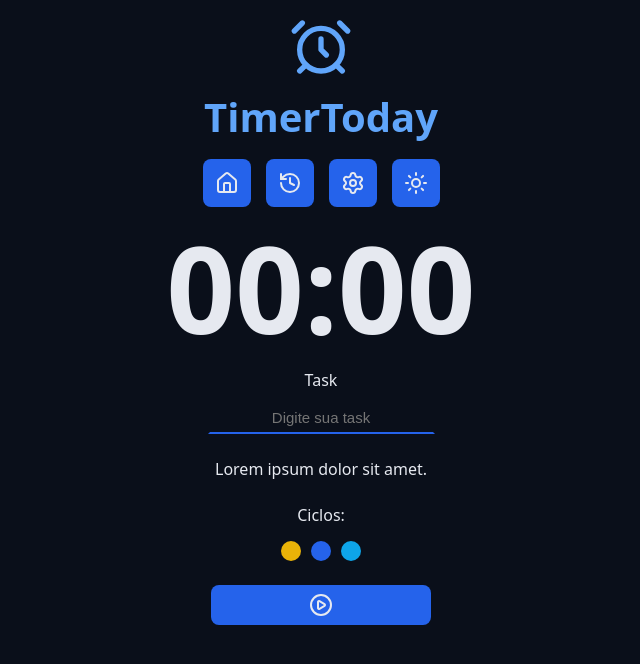
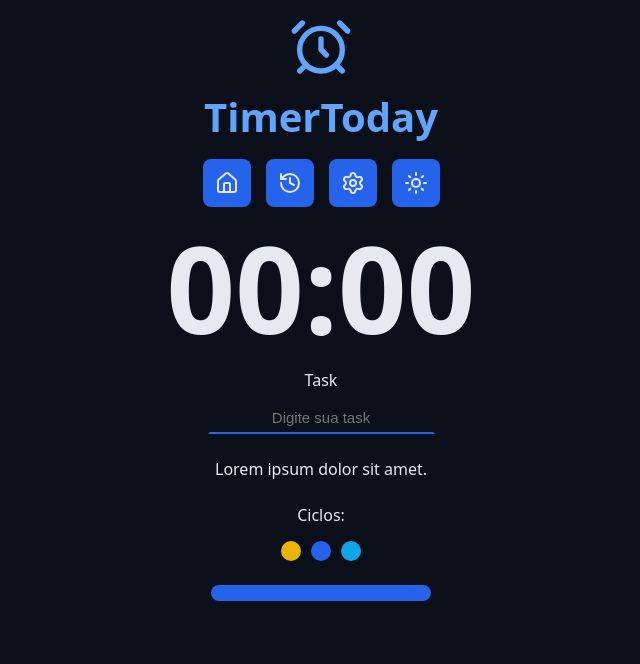
Before and after one commit to caio1213pgm/timerToday, a React (Vite) app: page / in a window 1280 px wide. Shown: the top 664 px of the page, without its empty margins (319-959 px from the left). Built offline with nearby package versions, Linux system fonts and the light colour scheme.

Commit message:
fix: modify structure button, remove verify icon and add new way to check color

```diff
--- a/src/components/Button/Button.module.css
+++ b/src/components/Button/Button.module.css
@@ -1,28 +1,30 @@
-.buttonSubmit {
+.button {
   display: flex;
   justify-content: center;
   align-items: center;
-  background-color: var(--primary);
-  color: var(--text-over-primary);
   min-width: 22rem;
   padding: 0.8rem;
   border: none;
   border-radius: 0.8rem;
+  cursor: pointer;
+  transition: all 0.2s ease-in-out;
 }
 
-.buttonStop {
-  display: flex;
-  justify-content: center;
-  align-items: center;
-  background-color: var(--error);
-  color: var(--text-over-primary);
-  width: 15rem;
-  padding: 1.2rem 2.5rem;
-  border: 0;
-  border-radius: 0.8rem;
+.button:hover {
+  filter: brightness(80%);
 }
 
-.buttonSubmit vsg {
-  width: 2.4rem;
-  height: 2.4rem;
+.button vsg {
+  width: 3.2rem;
+  height: 3.2rem;
 }
+
+.primary {
+  background-color: var(--primary);
+  color: var(--text-over-primary);
+}
+
+.error {
+  background-color: var(--error);
+  color: var(--text-over-warning);
+}
--- a/src/components/Button/index.tsx
+++ b/src/components/Button/index.tsx
@@ -1,19 +1,19 @@
-import { CirclePlay, StopCircle } from "lucide-react";
 import style from "./Button.module.css";
 
 interface ButtonProps {
-  children?: React.ReactNode;
+  children: React.ReactNode;
   type: "button" | "submit" | "reset" | undefined;
+  variant?: "primary" | "error";
 }
 
-export default function Button({ children, type }: ButtonProps) {
-  const verifyIcon = type === "submit" ? <CirclePlay /> : <StopCircle />;
+export default function Button({
+  children,
+  type,
+  variant = "primary",
+}: ButtonProps) {
   return (
-    <button
-      className={type === "submit" ? style.buttonSubmit : style.buttonStop}
-      type={type}
-    >
-      {children || verifyIcon}
+    <button className={`${style.button} ${style[variant]}`} type={type}>
+      {children}
     </button>
   );
 }
```
